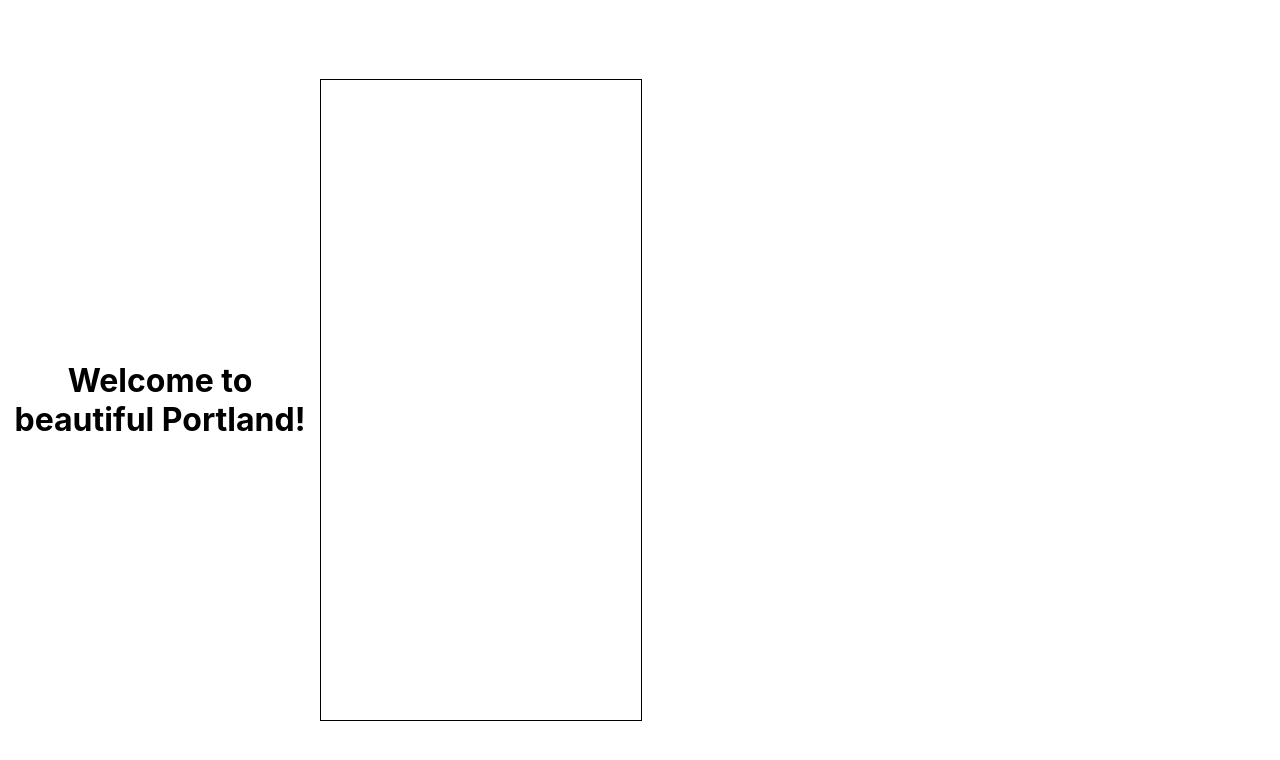
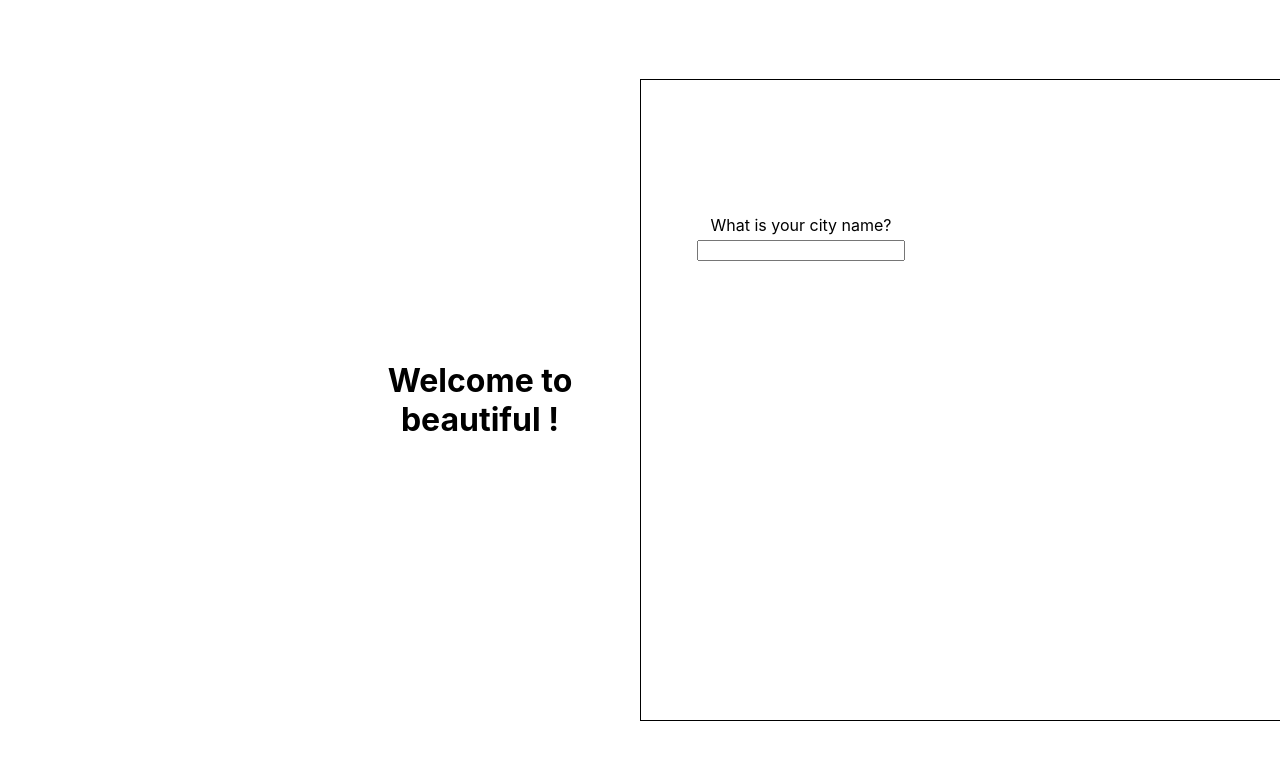
Before and after one commit to Kevin-Roney/react-city-builderHB, a React (Create React App) app: page / in a window 1280 px wide. Shown: the top 760 px of the page. Built offline with nearby package versions, Linux system fonts and the light colour scheme.

Commit message:
passed props into City and CityNameInput

```diff
--- a/src/App.js
+++ b/src/App.js
@@ -18,15 +18,24 @@ function App() {
   const [cityName, setCityName] = useState('');
   // finally, you'll need an array of slogans, which could start out as ['The City of Excellence'] for example
   const [slogans, setSlogans] = useState(['The City of Roses', 'The city that never sleeps']);
+
   return (
     <div className="App">
       {/* here, the City component takes in skylineId, waterfrontId, castleId as props. It'll use those ids to render pictures correctly. */}
+      <City
+        skylineId={skylineId}
+        waterfrontId={waterfrontId}
+        castleId={castleId}
+      />
       <h1>
         {/* dynamically update the city name here using state */}
-        Welcome to beautiful Portland!
+        Welcome to beautiful {cityName}!
       </h1>
       <div className='bottom'>
         {/* here, the CityNameInput component takes in the setCityName state handler function */}
+        <CityNameInput
+          setCityName={setCityName}
+        />
         <section className='dropdowns'>
           {/*
           render all three Dropdown components (WaterfrontDropdown, SkylineDropdown, CastleDropdown) here.
```
